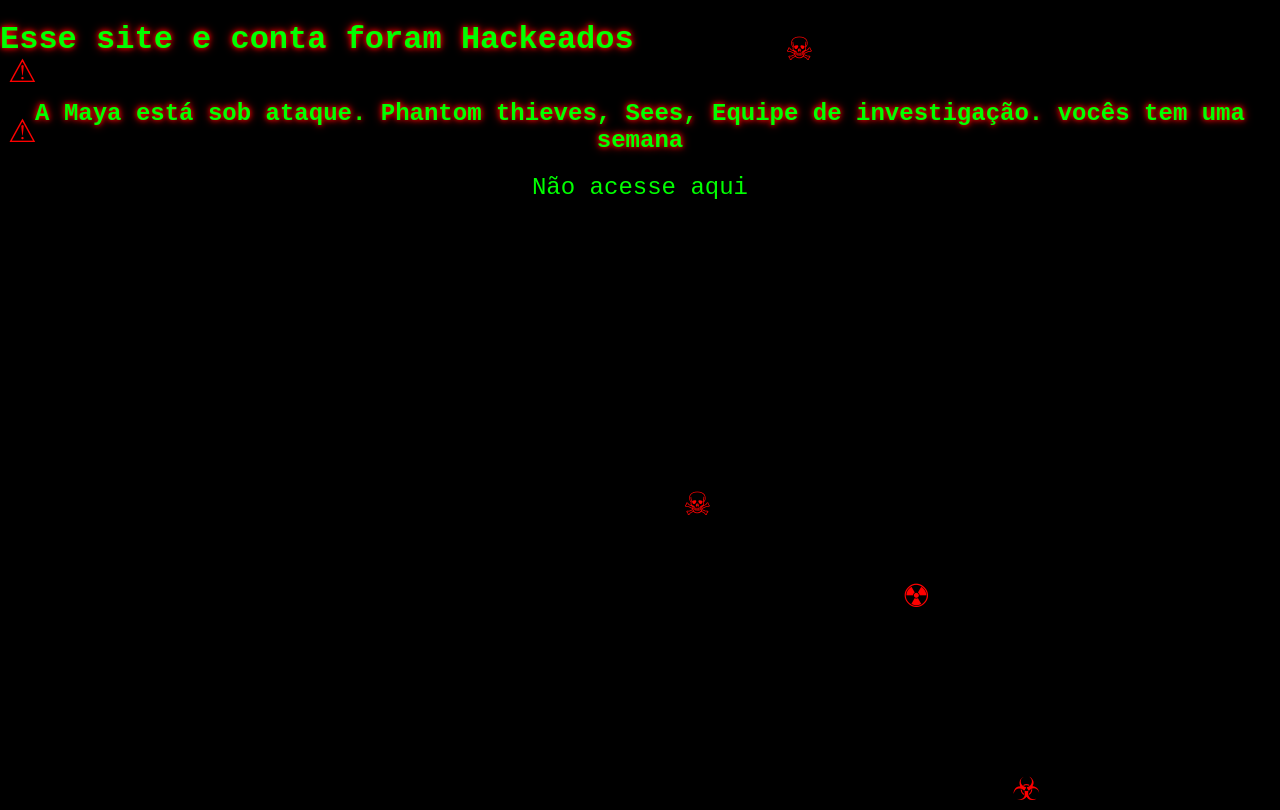
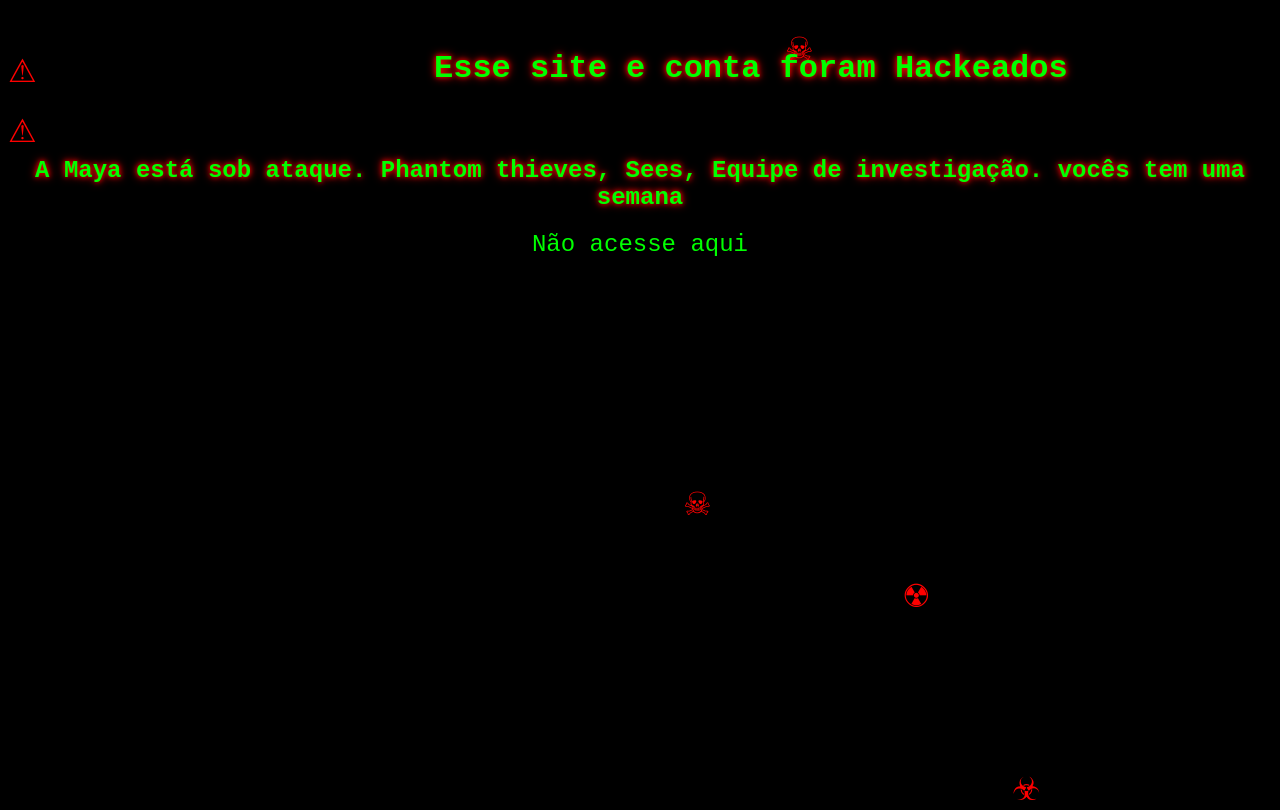
Before and after one commit to GhostFacings1171/HACK, a plain HTML site: page index.html in a window 1280 px wide. Drawn offline with Linux system fonts and the light colour scheme.

Commit message:
Update index.html

```diff
--- a/index.html
+++ b/index.html
@@ -120,10 +120,18 @@
             color: lime;
             transition: color 0.3s;
         }
-    </style>
-</head>
-<body>
-    <h1 class="glitch" data-text="Hacked News">Esse site e conta foram Hackeados</h1>
+        h1 {
+            margin: 50px;
+            position: absolute;
+            top: 50%;
+            left: 30%;
+            transform: translate(-50%, -50%);
+            text-align: center;
+        }
+        </style>
+    </head>
+    <body>
+        <h1 class="glitch" data-text="Hacked News">Esse site e conta foram Hackeados</h1>
     <h2>A Maya está sob ataque. Phantom thieves, Sees, Equipe de investigação. vocês tem uma semana</h2>
     <a href="https://www.youtube.com/watch?v=dQw4w9WgXcQ" style="color: lime; text-decoration: none;">Não acesse aqui</a>
 
```
